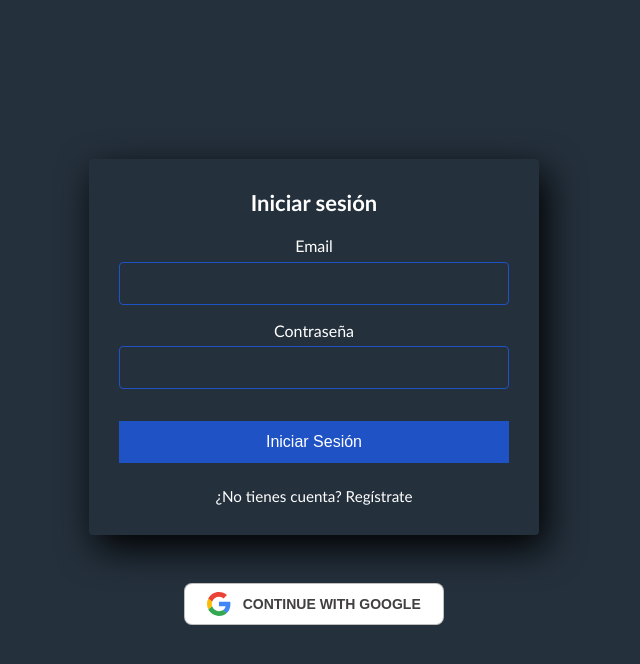
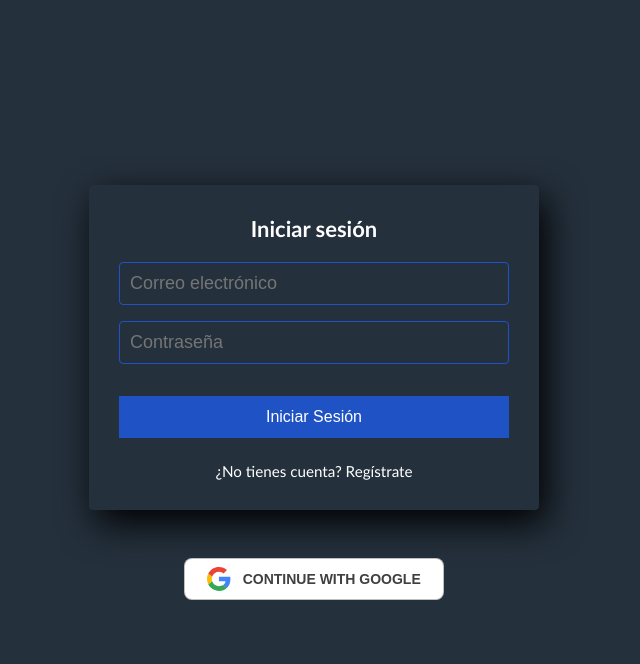
Before and after one commit to AdriTN/TutorVirtual, a React (Vite) app in the folder tutor-frontend/: page /login in a window 1280 px wide. Shown: the top 664 px of the page, without its empty margins (326-966 px from the left). Built offline with nearby package versions, Linux system fonts and the light colour scheme; no server answers.

Commit message:
MEjoramos la interfaz de los campos de login

```diff
--- a/tutor-frontend/src/features/auth/components/forms/login/LoginForm.tsx
+++ b/tutor-frontend/src/features/auth/components/forms/login/LoginForm.tsx
@@ -25,18 +25,20 @@ const LoginForm: React.FC = () => {
       <h2 className={styles.title}>Iniciar sesión</h2>
 
       <label className={styles.field}>
-        <span>Email</span>
         <input
           type="email"
+          placeholder="Correo electrónico"
+          autoComplete="email"
           {...register("email", { required: "Obligatorio" })}
         />
         {errors.email && <small>{errors.email.message}</small>}
       </label>
 
       <label className={styles.field}>
-        <span>Contraseña</span>
         <input
           type="password"
+          placeholder="Contraseña"
+          autoComplete="current-password"
           {...register("password", { required: "Obligatorio" })}
         />
         {errors.password && <small>{errors.password.message}</small>}
```
